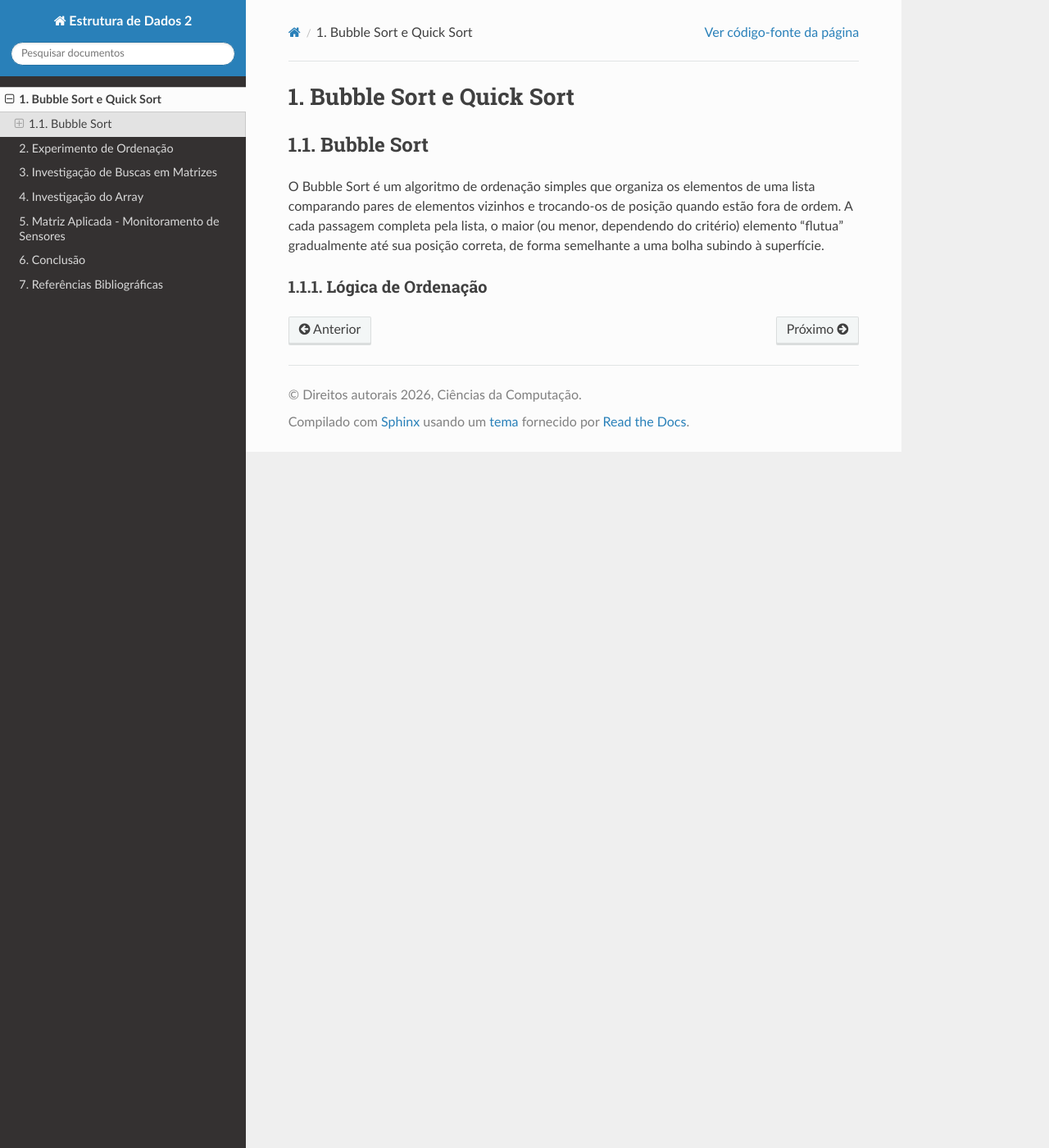
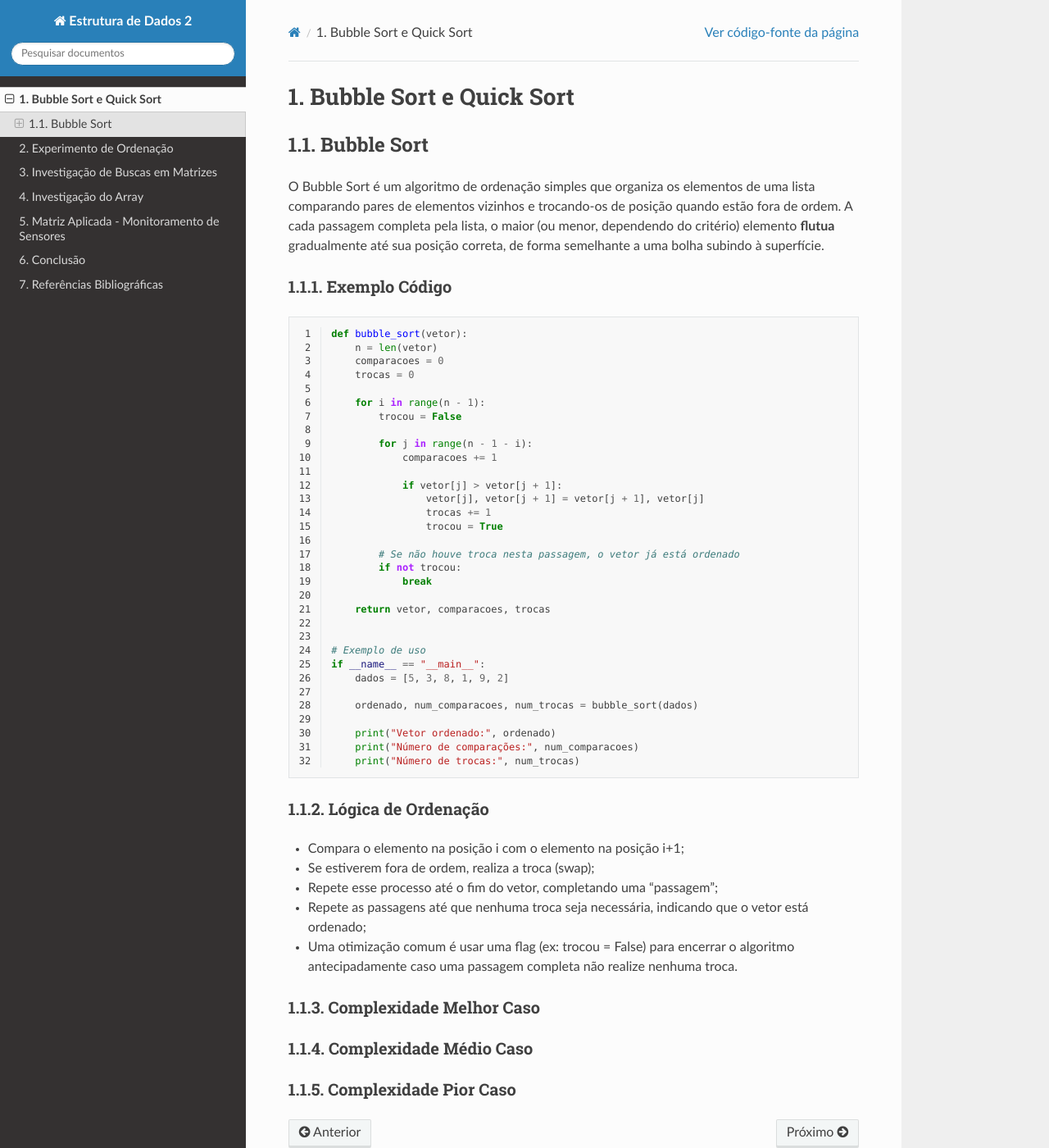
Before and after one commit to sofiaestrelab/Estrutura_de_Dados_2, a Sphinx documentation site: the page built from docs/source/Parte1/index.rst, in a window 1280 px wide and 1400 px high. Shown: the whole window at 82% size. Built offline with Sphinx 7.4.7 and the Read the Docs theme 3.1.0, drawn with Linux system fonts in a browser that asks for light colours.

Commit message:
Enhance Bubble Sort section with code example
Added example code for Bubble Sort algorithm with explanation.

```diff
--- a/docs/source/Parte1/index.rst
+++ b/docs/source/Parte1/index.rst
@@ -5,7 +5,61 @@ Bubble Sort
 -----------
 
 O Bubble Sort é um algoritmo de ordenação simples que organiza os elementos de uma lista comparando pares de elementos vizinhos e trocando-os de posição quando estão fora de ordem.
-A cada passagem completa pela lista, o maior (ou menor, dependendo do critério) elemento "flutua" gradualmente até sua posição correta, de forma semelhante a uma bolha subindo à superfície.
+A cada passagem completa pela lista, o maior (ou menor, dependendo do critério) elemento **flutua** gradualmente até sua posição correta, de forma semelhante a uma bolha subindo à superfície.
+
+Exemplo Código
+~~~~~~~~~~~~~~
+
+.. code-block:: python
+   :linenos:
+
+   def bubble_sort(vetor):
+       n = len(vetor)
+       comparacoes = 0
+       trocas = 0
+
+       for i in range(n - 1):
+           trocou = False
+
+           for j in range(n - 1 - i):
+               comparacoes += 1
+
+               if vetor[j] > vetor[j + 1]:
+                   vetor[j], vetor[j + 1] = vetor[j + 1], vetor[j]
+                   trocas += 1
+                   trocou = True
+
+           # Se não houve troca nesta passagem, o vetor já está ordenado
+           if not trocou:
+               break
+
+       return vetor, comparacoes, trocas
+
+
+   # Exemplo de uso
+   if __name__ == "__main__":
+       dados = [5, 3, 8, 1, 9, 2]
+
+       ordenado, num_comparacoes, num_trocas = bubble_sort(dados)
+
+       print("Vetor ordenado:", ordenado)
+       print("Número de comparações:", num_comparacoes)
+       print("Número de trocas:", num_trocas)
 
 Lógica de Ordenação
 ~~~~~~~~~~~~~~~~~~~~
+
+- Compara o elemento na posição i com o elemento na posição i+1;
+- Se estiverem fora de ordem, realiza a troca (swap);
+- Repete esse processo até o fim do vetor, completando uma "passagem";
+- Repete as passagens até que nenhuma troca seja necessária, indicando que o vetor está ordenado;
+- Uma otimização comum é usar uma flag (ex: trocou = False) para encerrar o algoritmo antecipadamente caso uma passagem completa não realize nenhuma troca.
+
+Complexidade Melhor Caso
+~~~~~~~~~~~~~~~~~~~~~~~~
+
+Complexidade Médio Caso
+~~~~~~~~~~~~~~~~~~~~~~~~
+
+Complexidade Pior Caso
+~~~~~~~~~~~~~~~~~~~~~~
```
